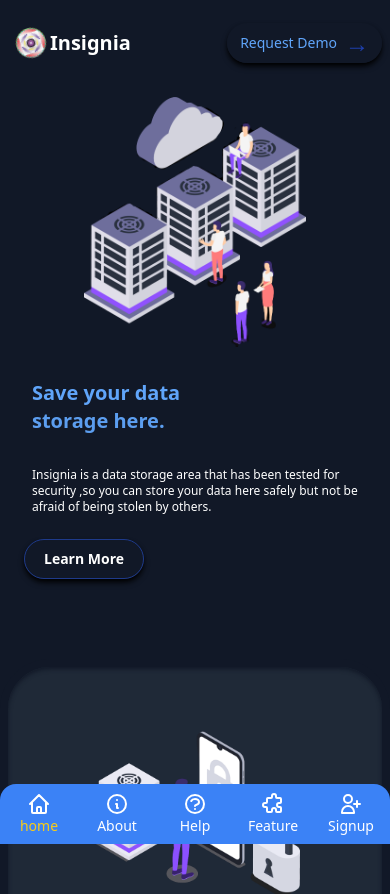
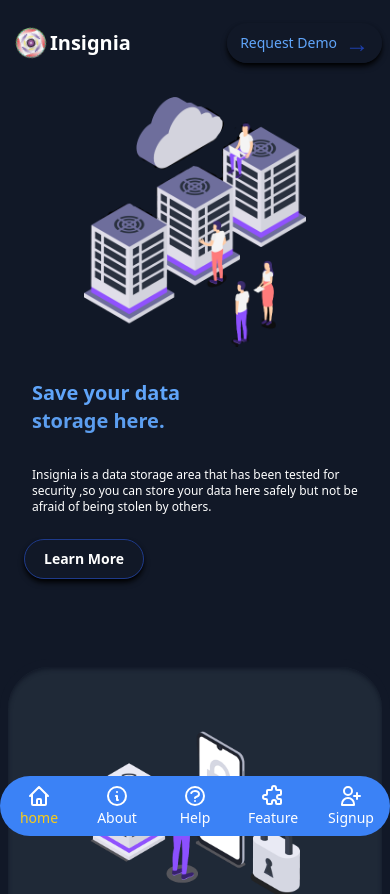
Before and after one commit to instagram-2000/Insignia, a React (Create React App) app: page / in a window 390 px wide. Shown: the top 894 px of the page. Built offline with nearby package versions, Linux system fonts and the light colour scheme.

Commit message:
navbar changes

```diff
--- a/src/components/Navigation/Mainnavigation.js
+++ b/src/components/Navigation/Mainnavigation.js
@@ -12,7 +12,7 @@ const Mainnavigation = () => {
 
             </div>
             <div className='flex items-center space-x-2 justify-center '>
-                <div className="md:flex flex  justify-center left-0  items-center md:space-x-4  fixed md:static md:mr-8 md:w-auto w-screen bottom-0   md:bg-none h-auto bg-blue-500 md:bg-gray-900 rounded-t-2xl">
+                <div className="md:flex flex  justify-center left-0  items-center md:space-x-4  fixed md:static md:mr-8 md:w-auto w-screen bottom-2   md:bg-none h-auto bg-blue-500 md:bg-gray-900 rounded-full ">
                     <div className="w-1/5 flex flex-col  justify-center items-center py-2 md:py-0   md:border-none md:flex-none">
                         <div className="md:hidden"><svg xmlns="http://www.w3.org/2000/svg" class="h-6 w-6" fill="none" viewBox="0 0 24 24" stroke="currentColor" stroke-width="2">
                             <path stroke-linecap="round" stroke-linejoin="round" d="M3 12l2-2m0 0l7-7 7 7M5 10v10a1 1 0 001 1h3m10-11l2 2m-2-2v10a1 1 0 01-1 1h-3m-6 0a1 1 0 001-1v-4a1 1 0 011-1h2a1 1 0 011 1v4a1 1 0 001 1m-6 0h6" />
```
